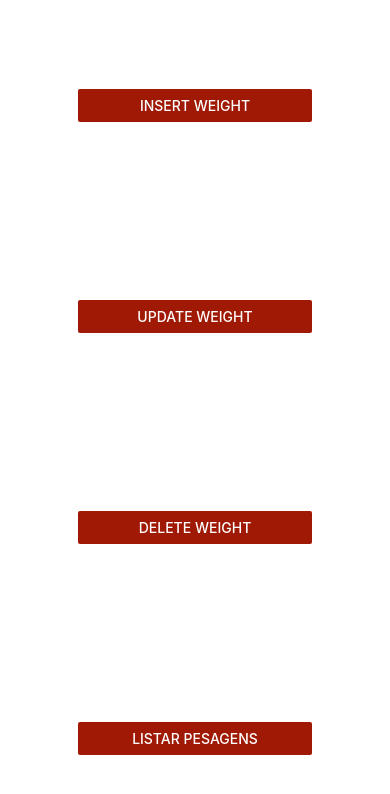
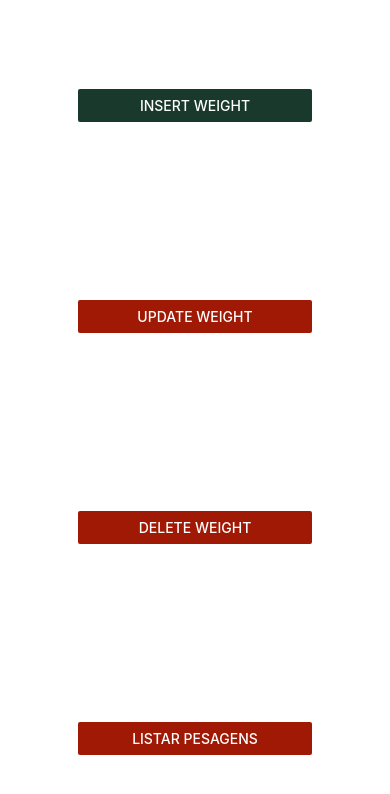
Before and after one commit to patmassena/PesoApp, a React Native app in the folder ReactNative-acompanharPesos/: screen / in a window 390 px wide. Shown: the top 794 px of the page. Built offline with nearby package versions, Linux system fonts and the light colour scheme.

Commit message:
Update Insert.js

```diff
--- a/ReactNative-acompanharPesos/bancoWeigth/Insert.js
+++ b/ReactNative-acompanharPesos/bancoWeigth/Insert.js
@@ -48,7 +48,7 @@ export function Insert() {
 
     return (
         <View style={commonStyles.container}>
-            <Button title="Insert Weight" onPress={toggleModal} color={"#9F1905"}/>
+            <Button title="Insert Weight" onPress={toggleModal} color={"#18392b"}/>
             <Modal
                 animationType="slide"
                 transparent={true}
```
